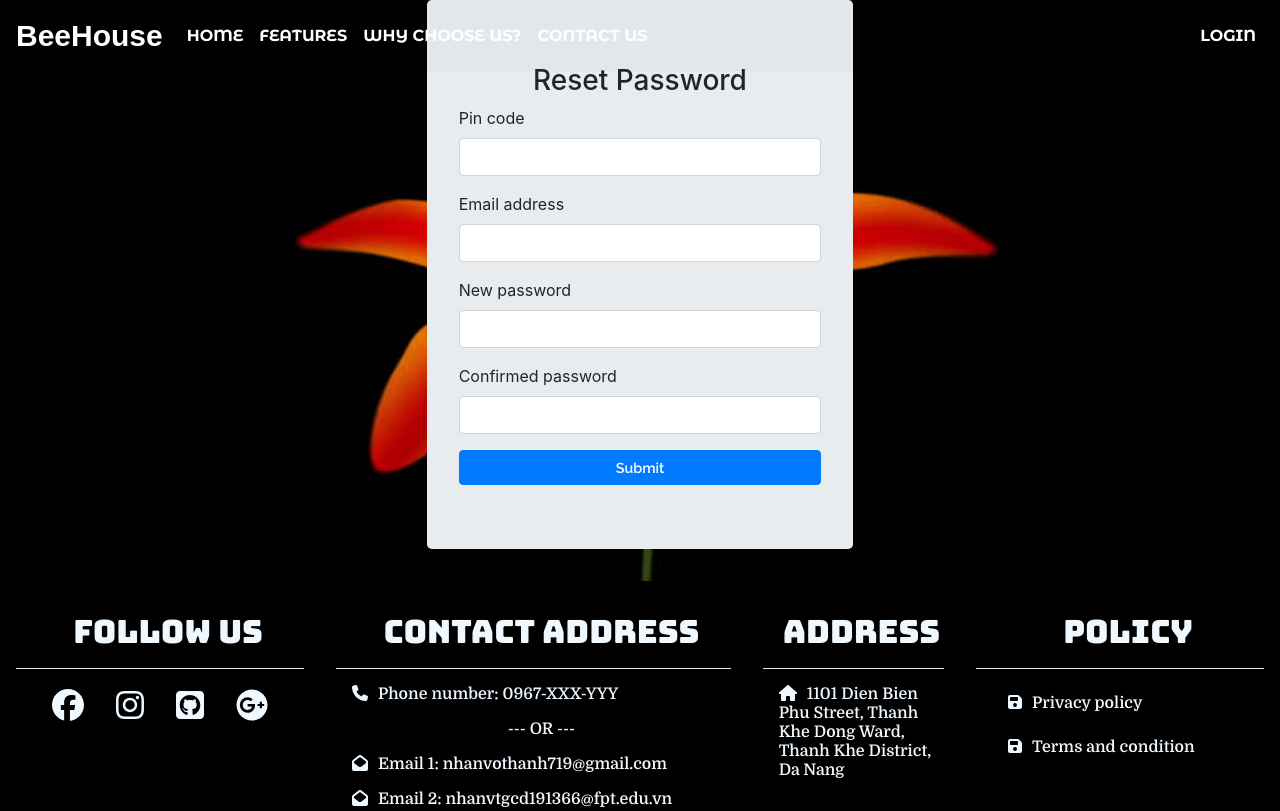
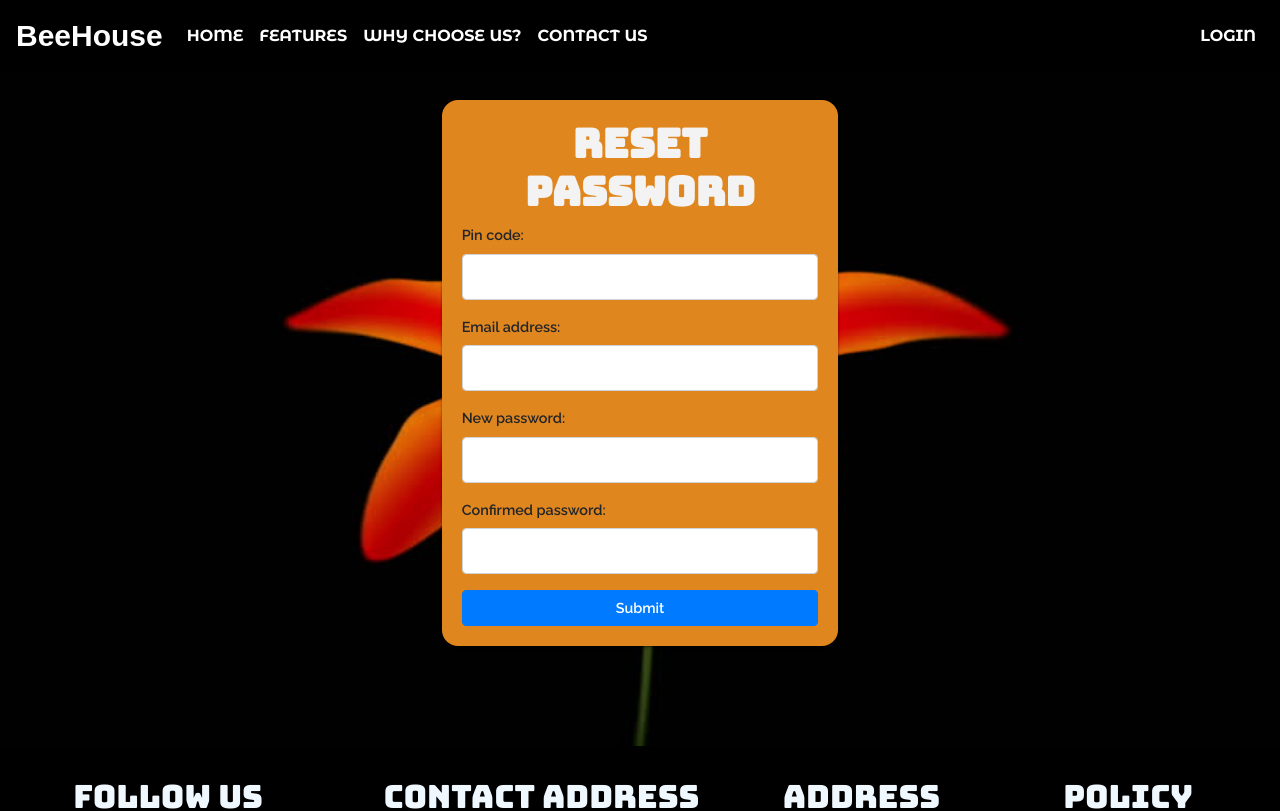
Before and after one commit to nhanvothanh719/boarding-house-management-system, a React (Create React App) app in the folder front-end/: page /reset-password/1 in a window 1280 px wide. Shown: the top 811 px of the page. Built offline with nearby package versions, Linux system fonts and the light colour scheme; no server answers; a web font is replaced by a local one.

Commit message:
Update Reset password form

```diff
--- a/front-end/src/components/ResetPassword.jsx
+++ b/front-end/src/components/ResetPassword.jsx
@@ -1,7 +1,7 @@
 import React, { Component } from "react";
 import axios from "axios";
 import "../assets/css/login.css";
-import { Row, Container } from "react-bootstrap";
+import { Row, Container, Col } from "react-bootstrap";
 
 class ResetPassword extends Component {
   state = {
@@ -47,12 +47,16 @@ class ResetPassword extends Component {
     return (
       <Container fluid={true} className="loginBackground">
         <Row>
-        <div class="jumbotron col-lg-4 offset-lg-4">
-          <h3 class="text-center">Reset Password</h3>
+        <Col lg={4} md={2} sm={2}></Col>
+        <Col lg={4} md={8} sm={8}>
+          <div id="logreg-forms">
           <form id="resetPasswordForm" onSubmit={this.formSubmit}>
             {error}
+            <h1 class="mb-3 font-weight-normal"
+              style={{ "text-align": "center" }}
+              className="loginText">Reset Password</h1>
             <div class="form-group">
-              <label for="inputToken">Pin code</label>
+              <label for="inputToken">Pin code:</label>
               <input
                 type="text"
                 class="form-control"
@@ -65,7 +69,7 @@ class ResetPassword extends Component {
               />
             </div>
             <div class="form-group">
-              <label for="inputEmail">Email address</label>
+              <label for="inputEmail">Email address:</label>
               <input
                 type="email"
                 class="form-control"
@@ -79,7 +83,7 @@ class ResetPassword extends Component {
               />
             </div>
             <div class="form-group">
-              <label for="inputPassword">New password</label>
+              <label for="inputPassword">New password:</label>
               <input
                 type="password"
                 class="form-control"
@@ -92,7 +96,7 @@ class ResetPassword extends Component {
               />
             </div>
             <div class="form-group">
-              <label for="confirmedPassword">Confirmed password</label>
+              <label for="confirmedPassword">Confirmed password:</label>
               <input
                 type="password"
                 name="password_confirmation"
@@ -108,7 +112,9 @@ class ResetPassword extends Component {
               Submit
             </button>
           </form>
-        </div>
+          </div>
+        </Col>
+        <Col lg={4} md={2} sm={2}></Col>
       </Row>
       </Container>
     );
```
